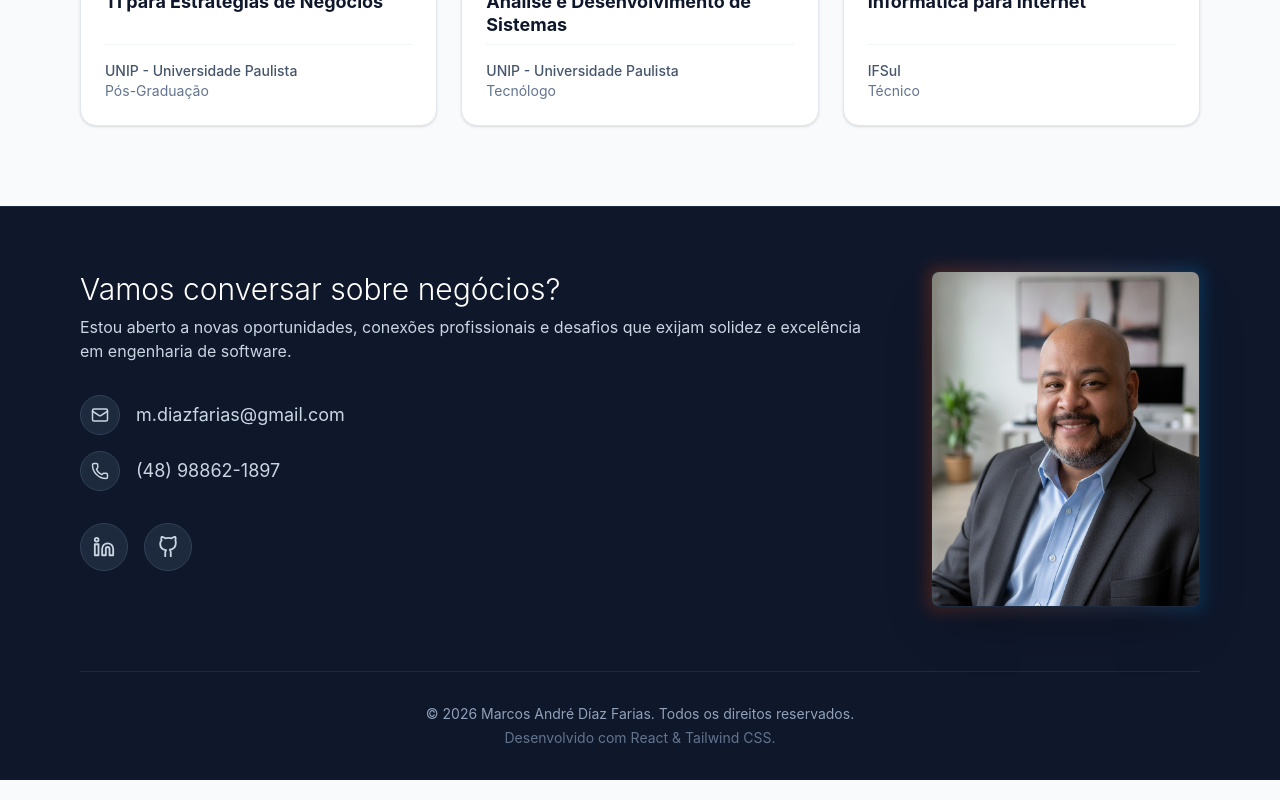
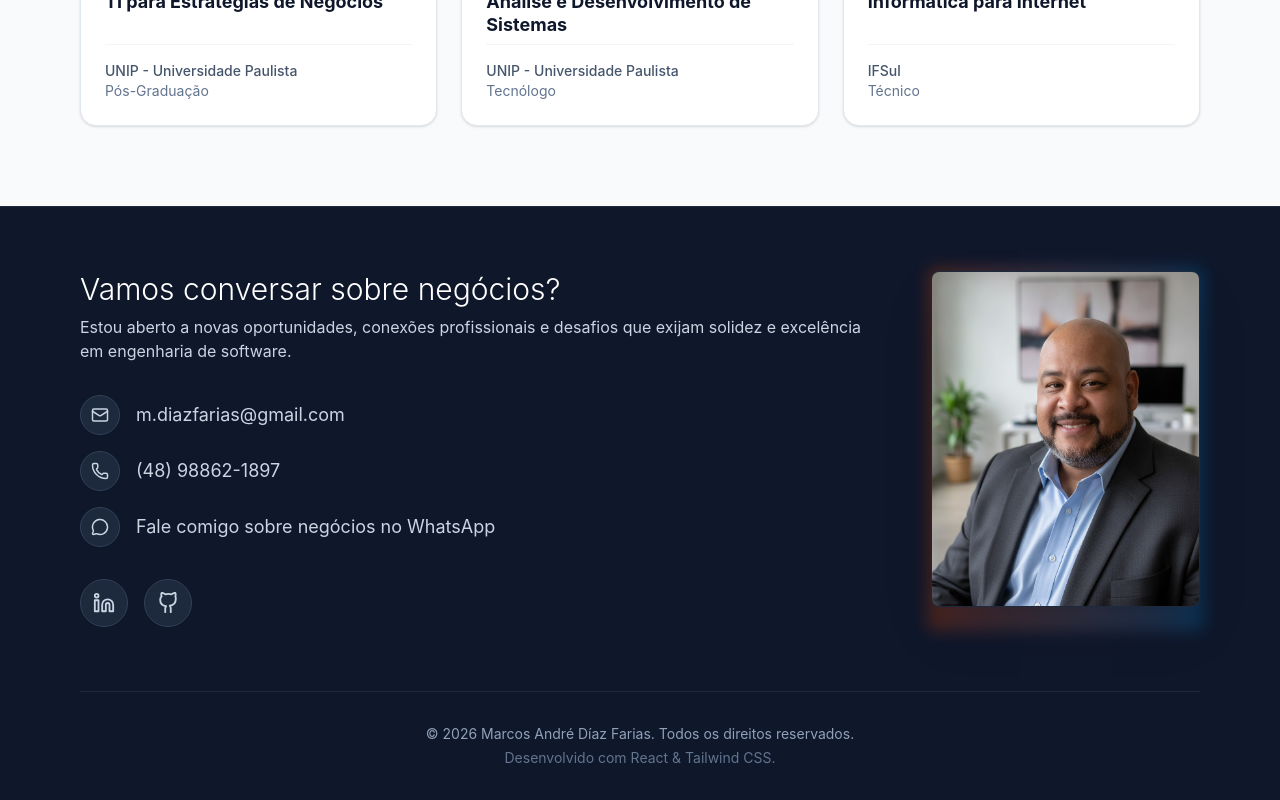
Before and after one commit to marcosadiazfarias-hub/cv-marcos-farias, a React (Vite) app: page / in a window 1280 px wide. Shown: the part 4137-4937 px from the top of the page. Built offline with nearby package versions, Linux system fonts and the light colour scheme.

Commit message:
Adicionada função para contato pelo whatsapp

```diff
--- a/src/App.jsx
+++ b/src/App.jsx
@@ -2,6 +2,7 @@ import React, { useState, useEffect } from 'react';
 import {
   Mail,
   Phone,
+  MessageCircle,
   Code2,
   Server,
   Database,
@@ -469,6 +470,18 @@ const Footer = () => {
                 <span className="text-lg">(48) 98862-1897</span>
               </a>
 
+              <a
+                href="https://wa.me/5548988621897?text=Ol%C3%A1%2C%20Marcos!%20Gostaria%20de%20conversar%20sobre%20neg%C3%B3cios."
+                target="_blank"
+                rel="noreferrer"
+                className="flex items-center justify-center lg:justify-start gap-4 text-slate-300 dark:text-stone-300 hover:text-white transition-colors group"
+              >
+                <div className="w-10 h-10 rounded-full bg-slate-800 dark:bg-stone-900 flex items-center justify-center group-hover:bg-green-600 transition-colors border border-slate-700 dark:border-stone-800">
+                  <MessageCircle size={18} />
+                </div>
+                <span className="text-lg">Fale comigo sobre negócios no WhatsApp</span>
+              </a>
+
               <div className="flex items-center justify-center lg:justify-start gap-4 pt-4">
                 <a href="https://www.linkedin.com/in/marcosdiazfarias/" target="_blank" rel="noreferrer" aria-label="LinkedIn" title="LinkedIn" className="w-12 h-12 rounded-full bg-slate-800 dark:bg-stone-900 border border-slate-700 dark:border-stone-800 flex items-center justify-center text-slate-300 dark:text-stone-300 hover:bg-[#0077b5] hover:text-white hover:border-[#0077b5] transition-all">
                   <LinkedinIcon size={22} />
```
Also changed, not shown: 1 other file (tests, documents, lock files or other folders).
